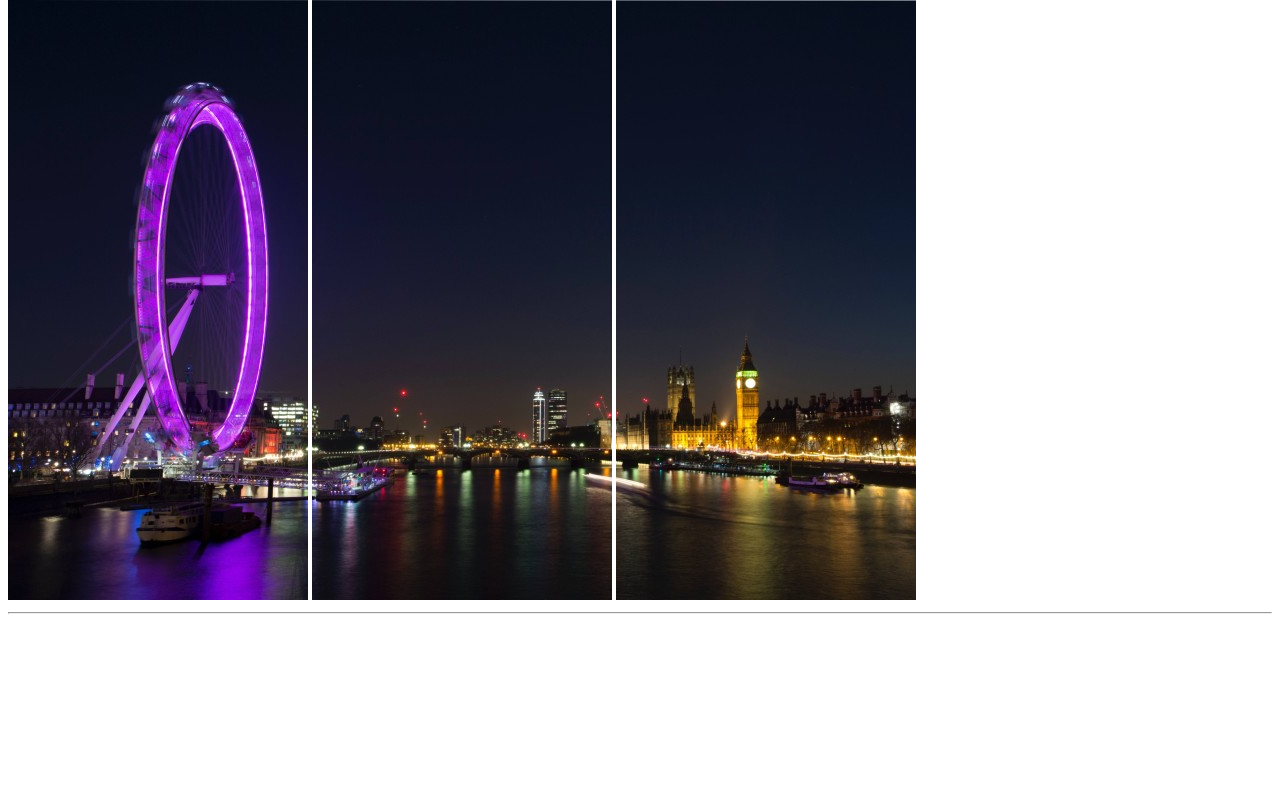
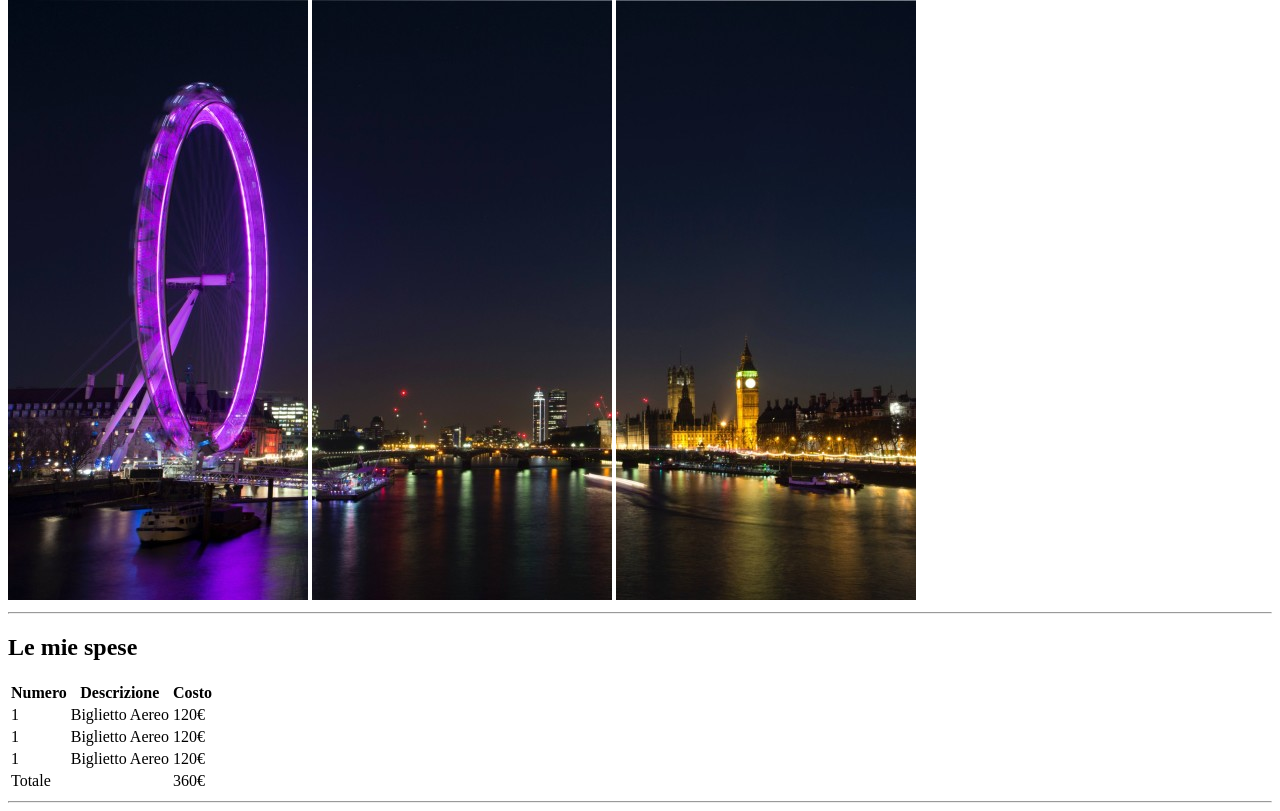
Before and after one commit to stefanopriolo/html-london-trip, a plain HTML site: page index.html in a window 1280 px wide. Shown: the part 66-877 px from the top of the page. Before the commit the page ends 800 px from the top, so only its background shows below. Drawn offline with Linux system fonts and the light colour scheme.

Commit message:
Tabella spese

```diff
--- a/index.html
+++ b/index.html
@@ -8,6 +8,43 @@
         <img src="img/pexels-bill-emrich-230794-2.jpg" alt="" />
         <hr />
       </div>
+      <div>
+        <h2>Le mie spese</h2>
+        <table>
+          <thead>
+            <tr>
+              <th>Numero</th>
+              <th>Descrizione</th>
+              <th>Costo</th>
+            </tr>
+          </thead>
+          <tbody>
+            <tr>
+              <td>1</td>
+              <td>Biglietto Aereo</td>
+              <td>120&euro;</td>
+            </tr>
+            <tr>
+                <td>1</td>
+                <td>Biglietto Aereo</td>
+                <td>120&euro;</td>
+              </tr>
+              <tr>
+                <td>1</td>
+                <td>Biglietto Aereo</td>
+                <td>120&euro;</td>
+              </tr>
+              <tfoot>
+                <tr>
+                    <td>Totale</td>
+                    <td></td>
+                    <td>360&euro;</td>
+                </tr>
+              </tfoot>
+          </tbody>
+        </table>
+        <hr>
+      </div>
     </body>
   </head>
 </html>
```
